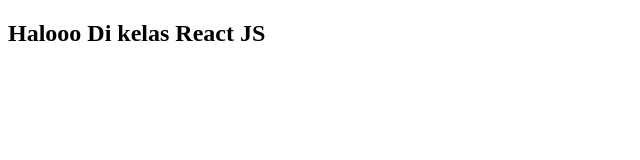
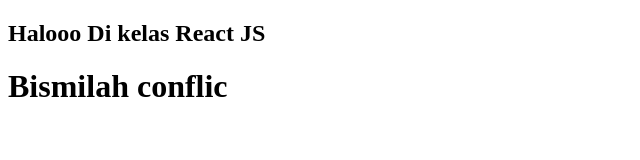
Before and after one commit to Aldyy123/rjsfga, a website: page index.html in a window 1280 px wide. Shown: the whole page, without its empty margins (0-640 px from the left). Drawn offline with Linux system fonts and the light colour scheme.

Commit message:
Bismilah

```diff
--- a/index.html
+++ b/index.html
@@ -8,5 +8,6 @@
 </head>
 <body>
     <h2>Halooo Di kelas React JS </h2>
+    <h1>Bismilah conflic</h1>
 </body>
 </html>
```
